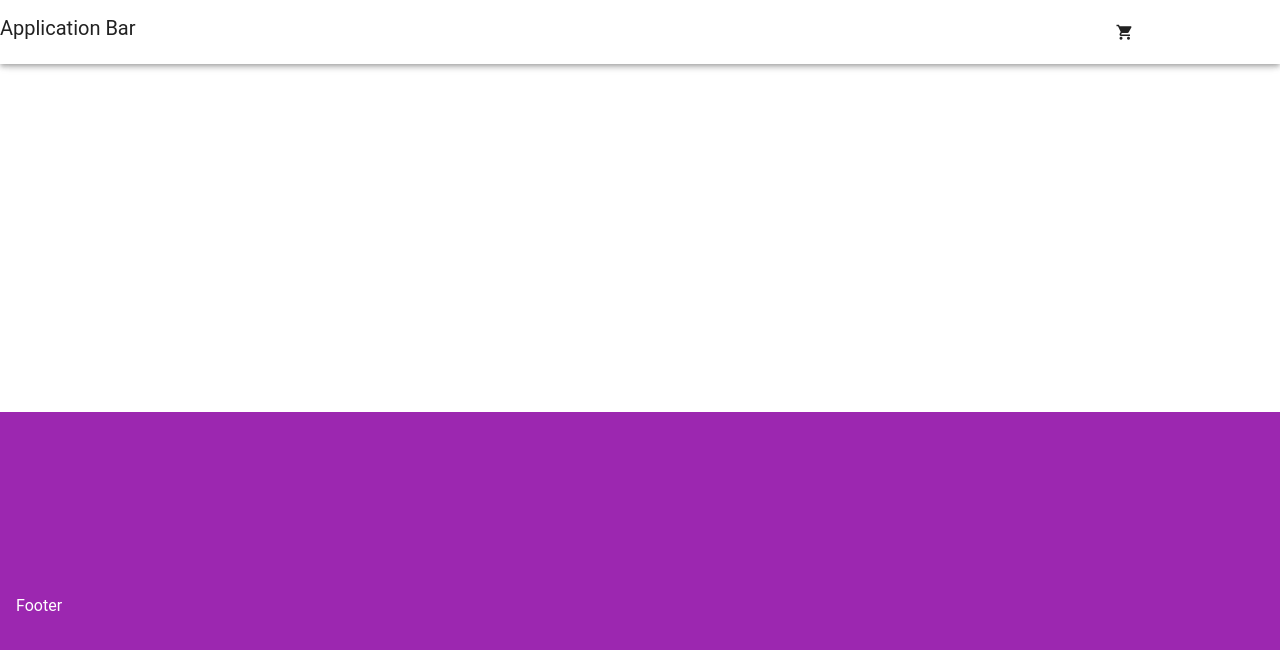
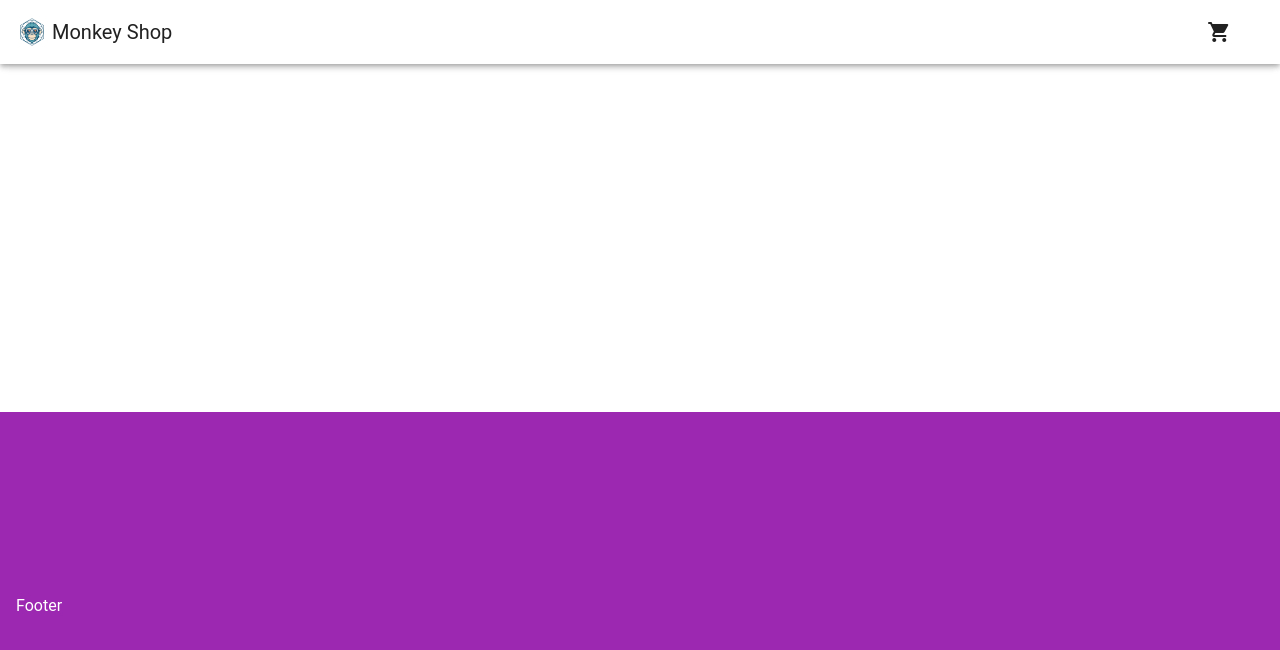
Before and after one commit to Mongkhon2027/shop-training, a Vue app: page /default in a window 1280 px wide. Shown: the top 650 px of the page. Built offline with nearby package versions, Linux system fonts and the light colour scheme; the HTML template or start-up script is replaced by a standard one.

Commit message:
🎨BlankLayout&DefaultLayout&Homeview.vue & index.ts

```diff
--- a/src/layouts/BlankLayout.vue
+++ b/src/layouts/BlankLayout.vue
@@ -1,9 +1,9 @@
 <template>
-    <!-- <v-app>
-        <v-main> -->
+    <v-app>
+        <v-main>
             <router-view />
-        <!-- </v-main>
-    </v-app> -->
+        </v-main>
+    </v-app>
 </template>
 
 <script setup lang="ts">
--- a/src/layouts/DefaultLayout.vue
+++ b/src/layouts/DefaultLayout.vue
@@ -2,15 +2,19 @@
 <template>
     <v-app>
         <v-app-bar>
-            <v-row>
-                <v-col cols="4">
-                    <v-app-bar-title>Application Bar</v-app-bar-title>
+            <v-row class="align-center">
+                <v-col cols="11">
+                    <div class="d-flex align-center ml-4">
+                        <img src="../assets/monkey-shop.png"
+                            width="32"
+                            height="32">
+                        <v-app-bar-title class="ml-1">Monkey Shop</v-app-bar-title>
+                    </div>
                 </v-col>
-                <v-col cols="6">
-
-                </v-col>
-                <v-col cols="2">
-                    <v-btn append-icon="mdi-cart"></v-btn>
+                <v-col cols="1">
+                    <v-btn icon>
+                        <v-icon>mdi-cart</v-icon>
+                    </v-btn>
                 </v-col>
             </v-row>
         </v-app-bar>
--- a/src/plugins/router/index.ts
+++ b/src/plugins/router/index.ts
@@ -1,19 +1,8 @@
-// import path = require('path')
 import { createRouter, createWebHistory } from 'vue-router'
 
 const router = createRouter({
   history: createWebHistory(import.meta.env.BASE_URL),
   routes: [
-    // {
-    //   path: '/',
-    //   name: 'home',
-    //   component: () => import('@/views/HomeView.vue'),
-    // },
-    // {
-    //   path: '/about',
-    //   name: 'about',
-    //   component: () => import('@/views/AboutView.vue'),
-    // },
     {
       path: '/',
       redirect: '/login'
@@ -25,7 +14,7 @@ const router = createRouter({
         {
           path: 'login',
           name: 'Login',
-          component: () => import('@/views/LoginPage.vue'), // Change path to Login Page
+          component: () => import('@/views/LoginPage.vue'),
         },
       ]
     },
@@ -40,7 +29,7 @@ const router = createRouter({
           component: () => import('@/views/HomeView.vue'),
         },
         {
-          path: 'products/:id',
+          path: 'product/:id',
           name: 'ProductPage',
           component: () => import('@/views/ProductDetailView.vue'),
         },
@@ -50,11 +39,6 @@ const router = createRouter({
           component: () => import('@/views/CartView.vue'),
         },
       ]
-    },
-    {
-      path: '/login',
-      name: 'LoginPage',
-      component: () => import('@/views/LoginPage.vue')
     },
   ],
 })
@@ -67,7 +51,7 @@ router.beforeEach((to, form, next) => {
     to.meta?.requireAuth &&
     !isLogin
   ) {
-    next({ name: 'Home' })
+    next({ name: 'Login' })
   } else {
     next()
   }
--- a/src/views/HomeView.vue
+++ b/src/views/HomeView.vue
@@ -10,9 +10,8 @@
 import { ref } from 'vue';
 import { onMounted } from 'vue';
 import { type Product } from '@/models/product';
-import productApi from '@/Services/api/features/example'
+import productApi from '@/Services/api/features/product'
 
-  const product = ref<Product | null>(null)
   const products = ref<Product[] | null>(null)
 
   async function getAllProduct() {
@@ -24,18 +23,8 @@ import productApi from '@/Services/api/features/example'
     }
   }
 
-  async function getProductById(id:number) {
-    try{
-      const response = await productApi.getById<Product>(id)
-      product.value = response
-    } catch (error) {
-      console.log('error', error)
-    }
-  }
-
 onMounted(() => {
   getAllProduct()
-  getProductById(2)
 })
 </script>
 
```
